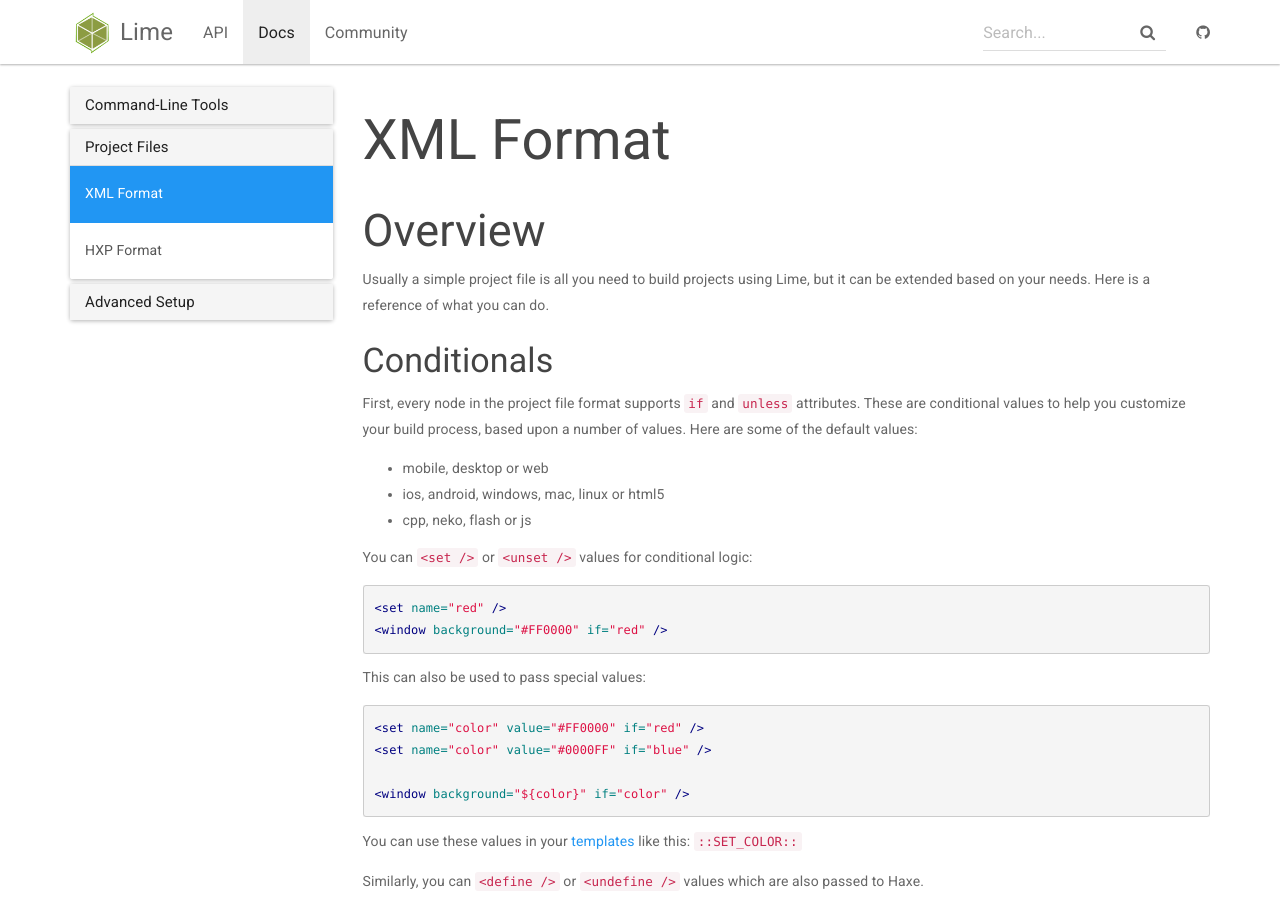
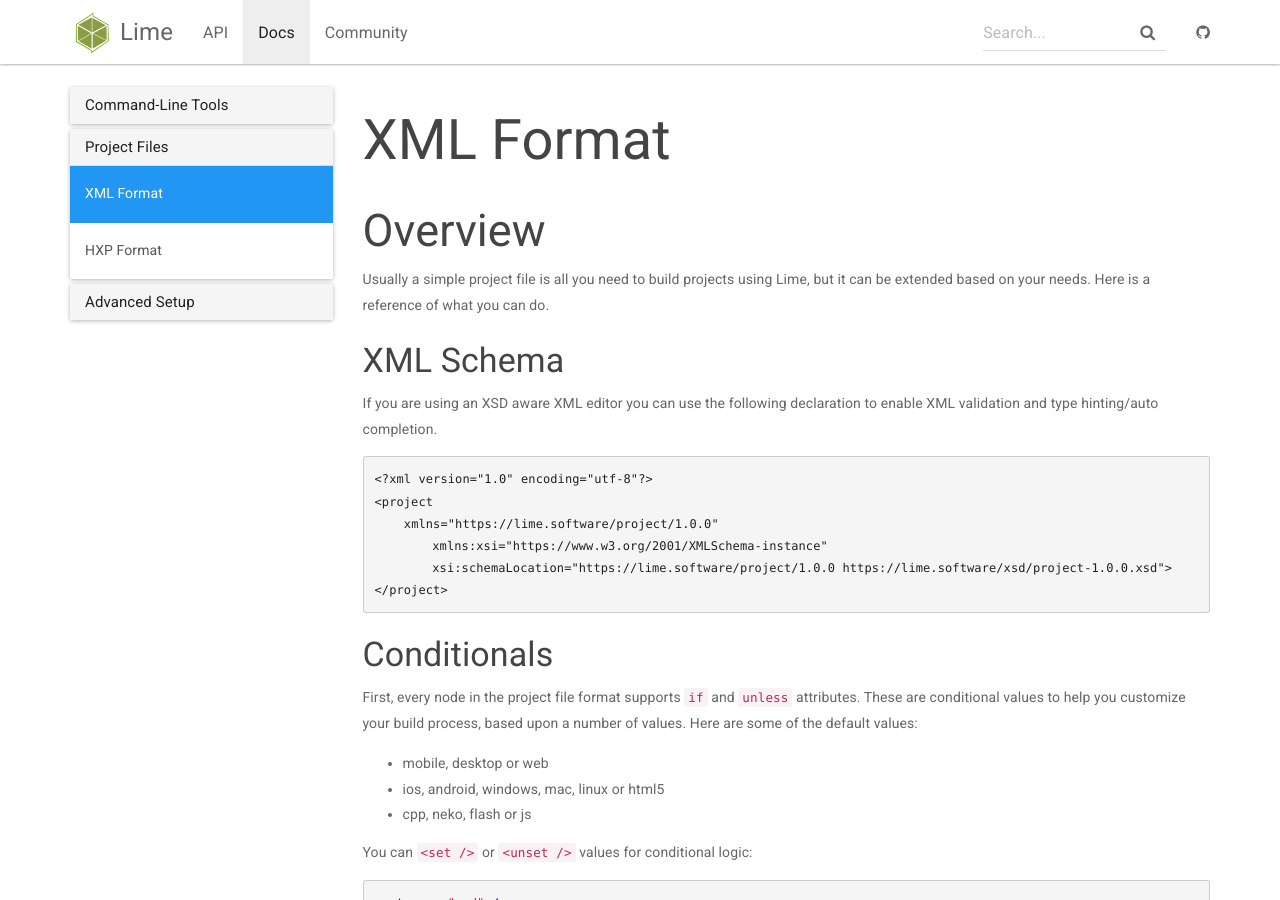
Before and after one commit to openfl/lime.openfl.org, a Jekyll site: the page built from _docs/project-files/xml-format.md, in a window 1280 px wide and 900 px high. Built offline with Jekyll 4.4.1, drawn with Linux system fonts in a browser that asks for light colours; nearby versions of some CDN libraries.

Commit message:
fix https://github.com/openfl/openfl.org/pull/52 which add an xsd file for project xml

```diff
--- a/_docs/project-files/xml-format.md
+++ b/_docs/project-files/xml-format.md
@@ -5,6 +5,17 @@ title: XML Format
 ## Overview
 
 Usually a simple project file is all you need to build projects using Lime, but it can be extended based on your needs. Here is a reference of what you can do.
+
+### XML Schema
+
+If you are using an XSD aware XML editor you can use the following declaration to enable XML validation and type hinting/auto completion.
+
+    <?xml version="1.0" encoding="utf-8"?>
+    <project
+        xmlns="https://lime.software/project/1.0.0"
+		xmlns:xsi="https://www.w3.org/2001/XMLSchema-instance"
+		xsi:schemaLocation="https://lime.software/project/1.0.0 https://lime.software/xsd/project-1.0.0.xsd">
+    </project>
 
 ### Conditionals
 
```
Also changed, not shown: 1 other file.
